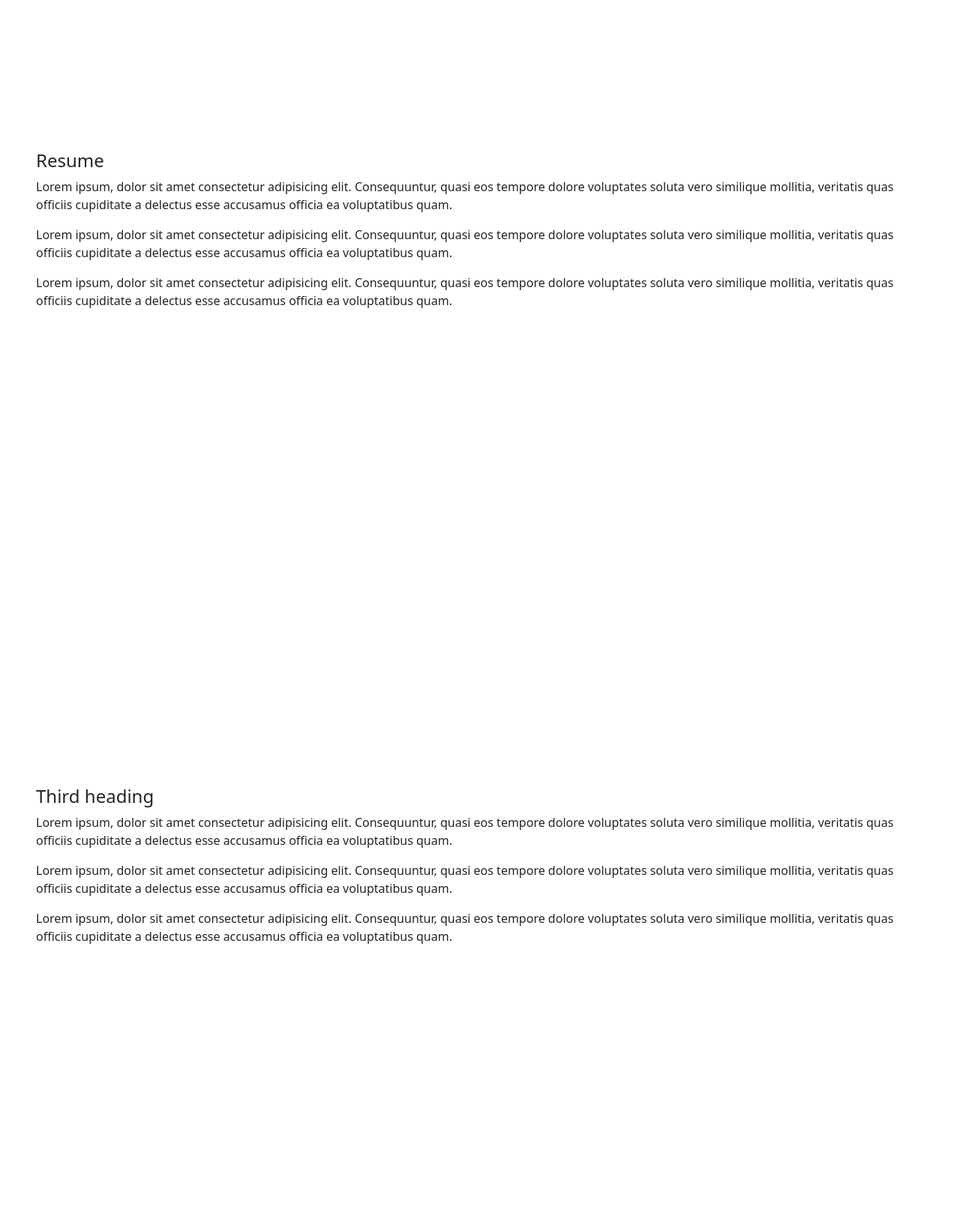
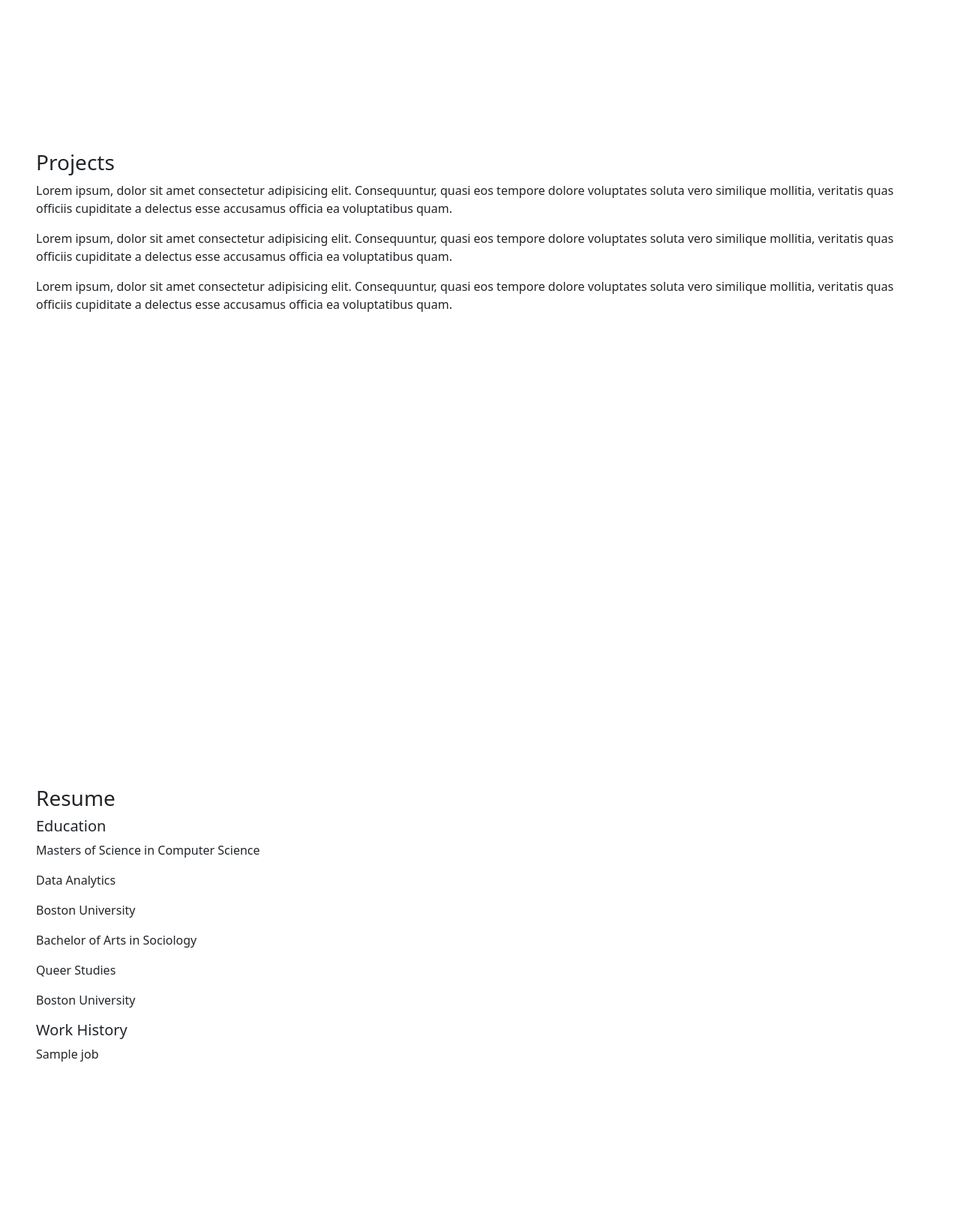
Before and after one commit to OliviaMcCargar/docker-portfolio, a Django app: template Portfolio/portfolio/templates/portfolio/index.html in a window 1280 px wide. Shown: the part 800-2434 px from the top of the page at 75% size. Run offline with Django 3.2, Linux system fonts and the light colour scheme; tables that the repository leaves empty hold one stand-in row (values such as "Sample post"); the template is opened without the code that fills it: values that come from a table or form of the project are taken from there, most other values are stand-ins (such as "Sample title", 1, 10 or a date in 2020); data that the repository does not hold is empty; parts of the project's set-up code (start-up, migrations or seed data) failed here and were passed over; some libraries are stand-ins or nearby versions.

Commit message:
Added resume content pulled from database, some styling and file cleanup.

```diff
--- a/Portfolio/portfolio/models.py
+++ b/Portfolio/portfolio/models.py
@@ -29,7 +29,7 @@ class Responsibility(models.Model):
     responsibility_name = models.CharField(max_length=200)
     description = models.CharField(max_length=2000)
     def __str__(self):
-        return self.responsibility_name
+        return self.description
 
 class Project(models.Model):
     job = models.ForeignKey(Job, on_delete=models.CASCADE)
--- a/Portfolio/portfolio/templates/portfolio/index.html
+++ b/Portfolio/portfolio/templates/portfolio/index.html
@@ -16,9 +16,6 @@
     <li class="nav-item">
       <a class="nav-link" href="#aboutme">About</a>
     </li>
-    <li class="nav-item">
-      <a class="nav-link" href="#resume">Resume</a>
-    </li>
     <li class="nav-item dropdown">
       <a class="nav-link dropdown-toggle" data-bs-toggle="dropdown" href="#projects" role="button" aria-expanded="false">Projects</a>
       <ul class="dropdown-menu">
@@ -29,12 +26,15 @@
         {% endfor %}
       </ul>
     </li>
+    <li class="nav-item">
+      <a class="nav-link" href="#resume">Resume</a>
+    </li>
   </ul>
   <a class="navbar-brand" href="/">OKM</a>
 </nav>
 <div id="aboutme" class="p-4" style="width:100%; height:10px;"></div>
 <div class="p-5 min-vh-100 d-inline-block">
-  <h4>About Me</h4>
+  <h3>About Me</h3>
   <div class="row">
     <div class="col-3">
       <div class="headshot">
@@ -46,7 +46,7 @@
       <p>I am a long time freelance graphic designer and web developer turned engineer. Over the last several years I have completed my Masters of Science in Computer Science with a focus on applied data analytics, making me an ideal data engineer for any team.</p>
       <p>My approach to solving problems is by diving in, getting my hands dirty, making mistakes, and asking for help. I'm a natural leader, a problem solver, and have an affinity for statistics.</p>
       <h5>Current Roles</h5>
-      {% for job in jobs %}
+      {% for job in current_jobs %}
       <div class="job_desc">
         <p class="location">{{ job.company }}: {{ job.department }}</p>
         <p class="title">{{ job.job_name }}</p>
@@ -55,18 +55,39 @@
     </div>
   </div>
 </div>
-<div id="resume" class="p-4" style="width:100%; height:10px;"></div>
+<div id="projects" class="p-4" style="width:100%; height:10px;"></div>
 <div class="p-5 min-vh-100 d-inline-block">
-  <h4>Resume</h4>
+  <h3>Projects</h3>
   <p>Lorem ipsum, dolor sit amet consectetur adipisicing elit. Consequuntur, quasi eos tempore dolore voluptates soluta vero similique mollitia, veritatis quas officiis cupiditate a delectus esse accusamus officia ea voluptatibus quam.</p>
   <p>Lorem ipsum, dolor sit amet consectetur adipisicing elit. Consequuntur, quasi eos tempore dolore voluptates soluta vero similique mollitia, veritatis quas officiis cupiditate a delectus esse accusamus officia ea voluptatibus quam.</p>
   <p>Lorem ipsum, dolor sit amet consectetur adipisicing elit. Consequuntur, quasi eos tempore dolore voluptates soluta vero similique mollitia, veritatis quas officiis cupiditate a delectus esse accusamus officia ea voluptatibus quam.</p>
 </div>
-<div id="projects" class="p-4" style="width:100%; height:10px;"></div>
+<div id="resume" class="p-4" style="width:100%; height:10px;"></div>
 <div class="p-5 min-vh-100 d-inline-block">
-  <h4>Third heading</h4>
-  <p>Lorem ipsum, dolor sit amet consectetur adipisicing elit. Consequuntur, quasi eos tempore dolore voluptates soluta vero similique mollitia, veritatis quas officiis cupiditate a delectus esse accusamus officia ea voluptatibus quam.</p>
-  <p>Lorem ipsum, dolor sit amet consectetur adipisicing elit. Consequuntur, quasi eos tempore dolore voluptates soluta vero similique mollitia, veritatis quas officiis cupiditate a delectus esse accusamus officia ea voluptatibus quam.</p>
-  <p>Lorem ipsum, dolor sit amet consectetur adipisicing elit. Consequuntur, quasi eos tempore dolore voluptates soluta vero similique mollitia, veritatis quas officiis cupiditate a delectus esse accusamus officia ea voluptatibus quam.</p>
+  <h3>Resume</h3>
+  <h5>Education</h5>
+  <div class="degree">
+    <p class="name">Masters of Science in Computer Science</p>
+    <p class="concentration">Data Analytics</p>
+    <p class="school">Boston University</p>
+  </div>
+  <div class="degree">
+    <p class="name">Bachelor of Arts in Sociology</p>
+    <p class="concentration">Queer Studies</p>
+    <p class="school">Boston University</p>
+  </div>
+  <h5>Work History</h5>
+  {% for job in jobs %}
+  <div class="resume_block">
+    <p>{{ job }}</p>
+    <ul>
+      {% for responsibility in responsibilities %}
+        {% if job == responsibility.job %}
+          <li>{{ responsibility }}</li>
+        {% endif %}
+      {% endfor %}
+    </ul>
+  </div>
+  {% endfor %}
 </div>
 {% endblock %}
```
Also changed, not shown: Portfolio/portfolio/views.py (+7 -2 lines), 2 other files.
